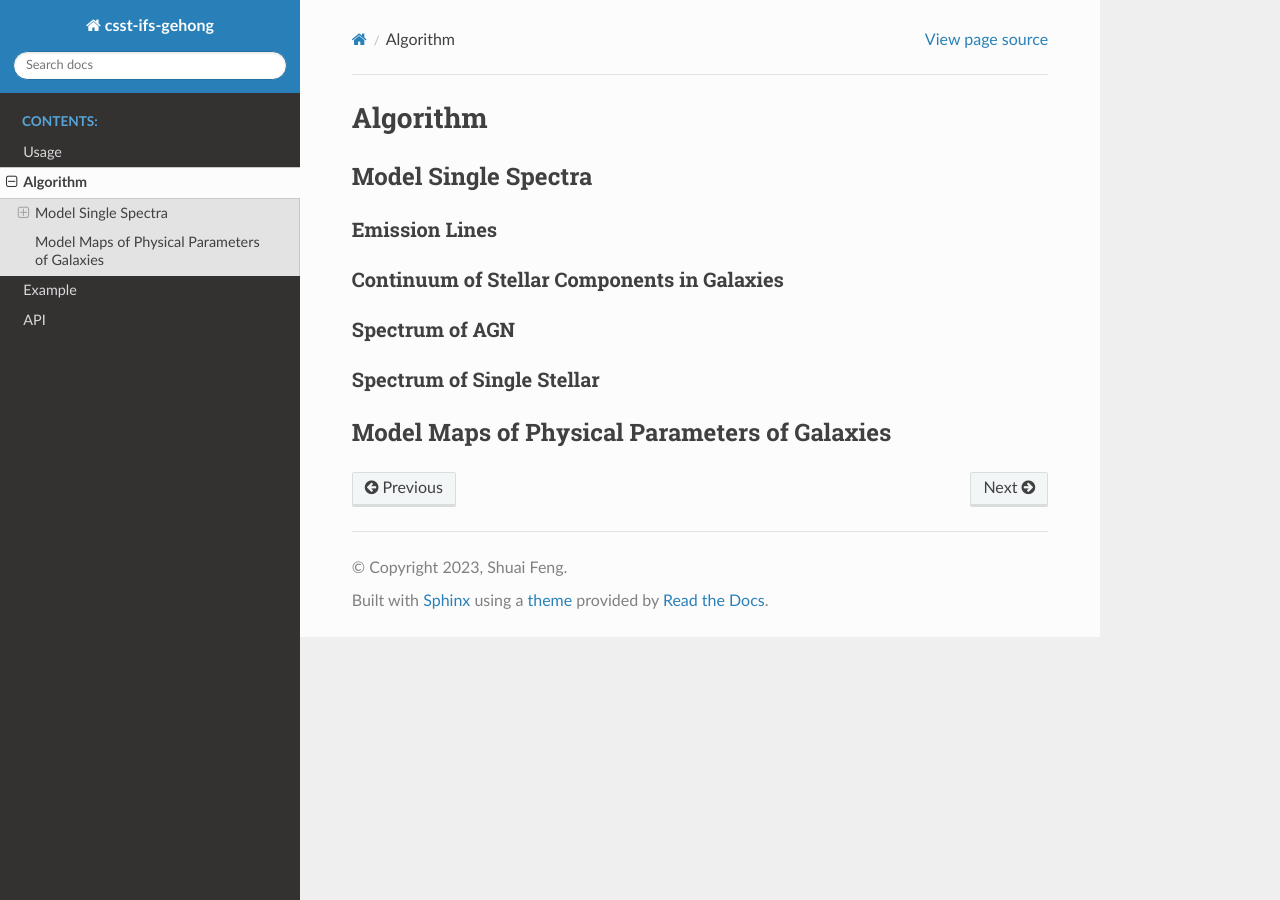
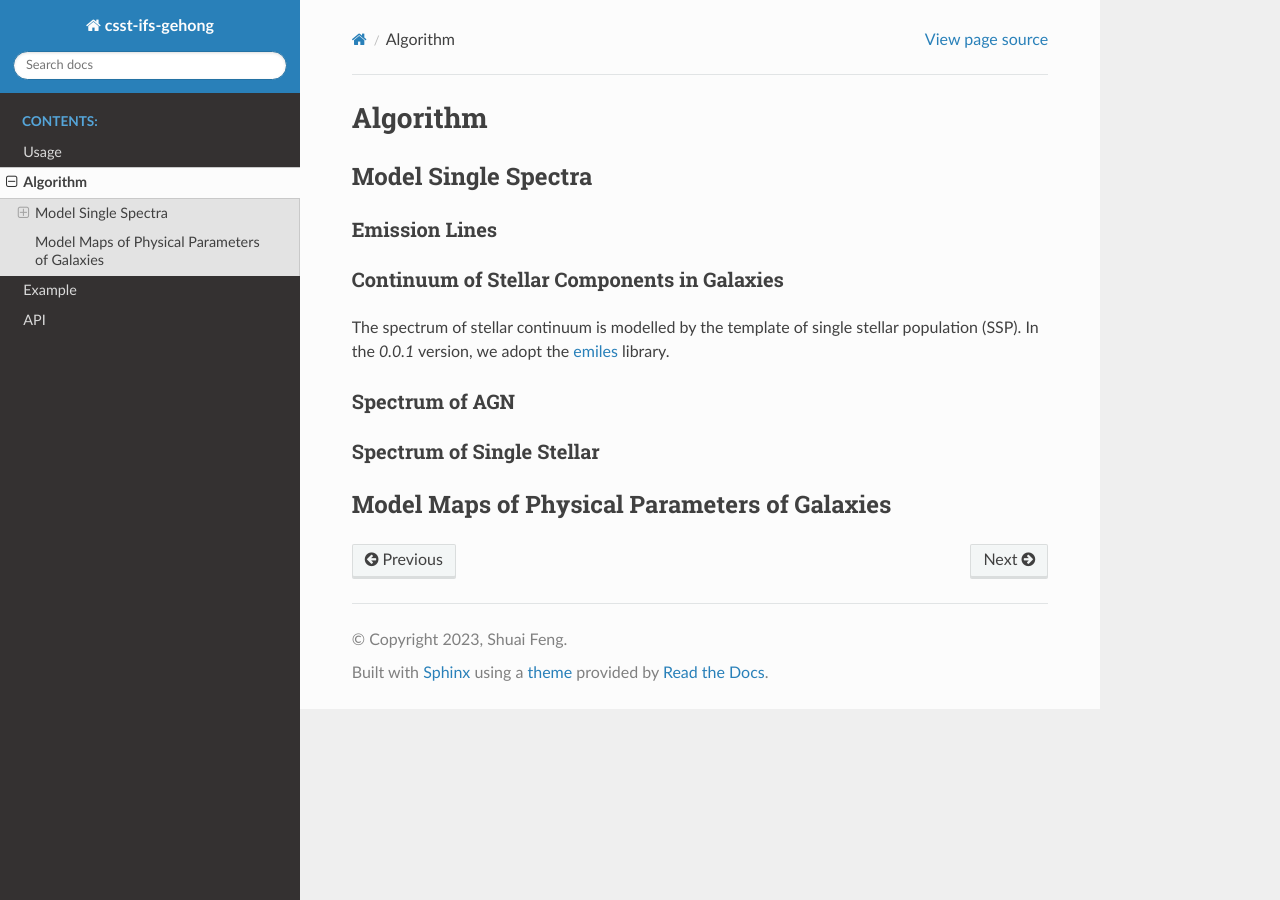
Before and after one commit to fengshuai0210/csst-ifs-gehong, a Sphinx documentation site: the page built from docs/source/algorithm.rst, in a window 1280 px wide. Built offline with Sphinx 7.4.7 and the Read the Docs theme 2.0.0, drawn with Linux system fonts in a browser that asks for light colours.

Commit message:
Update algorithm.rst

```diff
--- a/docs/source/algorithm.rst
+++ b/docs/source/algorithm.rst
@@ -2,13 +2,15 @@ Algorithm
 =========
 
 Model Single Spectra
----------------------------
+--------------------
 
 Emission Lines
 ~~~~~~~~~~~~~~
 
 Continuum of Stellar Components in Galaxies
 ~~~~~~~~~~~~~~~~~~~~~~~~~~~~~~~~~~~~~~~~~~~
+
+The spectrum of stellar continuum is modelled by the template of single stellar population (SSP). In the `0.0.1` version, we adopt the `emiles <http://miles.iac.es/pages/stellar-libraries/miles-library.php>`_ library.
 
 Spectrum of AGN
 ~~~~~~~~~~~~~~~
```
